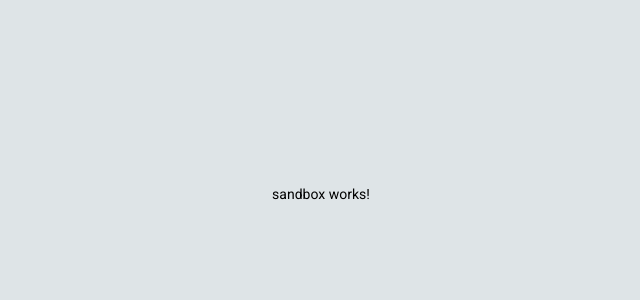
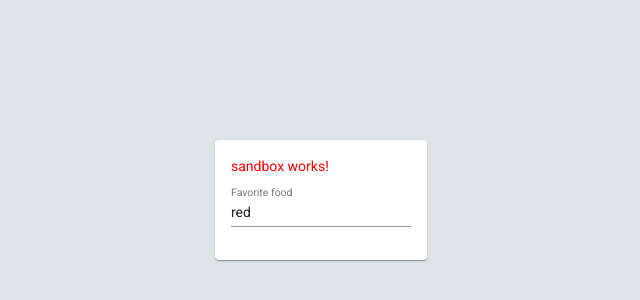
Before and after one commit to CivanErbay/FlatMatezAngular, an Angular app: page /sandbox in a window 1280 px wide. Shown: the part 200-500 px from the top of the page, without its empty margins (319-959 px from the left). Built offline with nearby package versions, Linux system fonts and the light colour scheme.

Commit message:
Add 2-Way-Data-Binding Code example

```diff
--- a/src/app/sandbox/sandbox.component.html
+++ b/src/app/sandbox/sandbox.component.html
@@ -1 +1,10 @@
-<p>sandbox works!</p>
+
+<!-- This Card is a code Example for 2 Way Binding
+ --><mat-card>
+  <p [style.color]="themeColor">sandbox works!</p>
+
+  <mat-form-field class="example-full-width">
+    <mat-label>Favorite food</mat-label>
+    <input name="themeColor" matInput type="text" [(ngModel)]="themeColor"  />
+  </mat-form-field>
+</mat-card>
--- a/src/app/sandbox/sandbox.component.scss
+++ b/src/app/sandbox/sandbox.component.scss
@@ -0,0 +1,4 @@
+.center {
+    display: flex;
+    flex-direction: column;
+}
--- a/src/app/sandbox/sandbox.component.ts
+++ b/src/app/sandbox/sandbox.component.ts
@@ -7,6 +7,8 @@ import { Component, OnInit } from '@angular/core';
 })
 export class SandboxComponent implements OnInit {
 
+  themeColor = "red"
+
   constructor() { }
 
   ngOnInit(): void {
```
